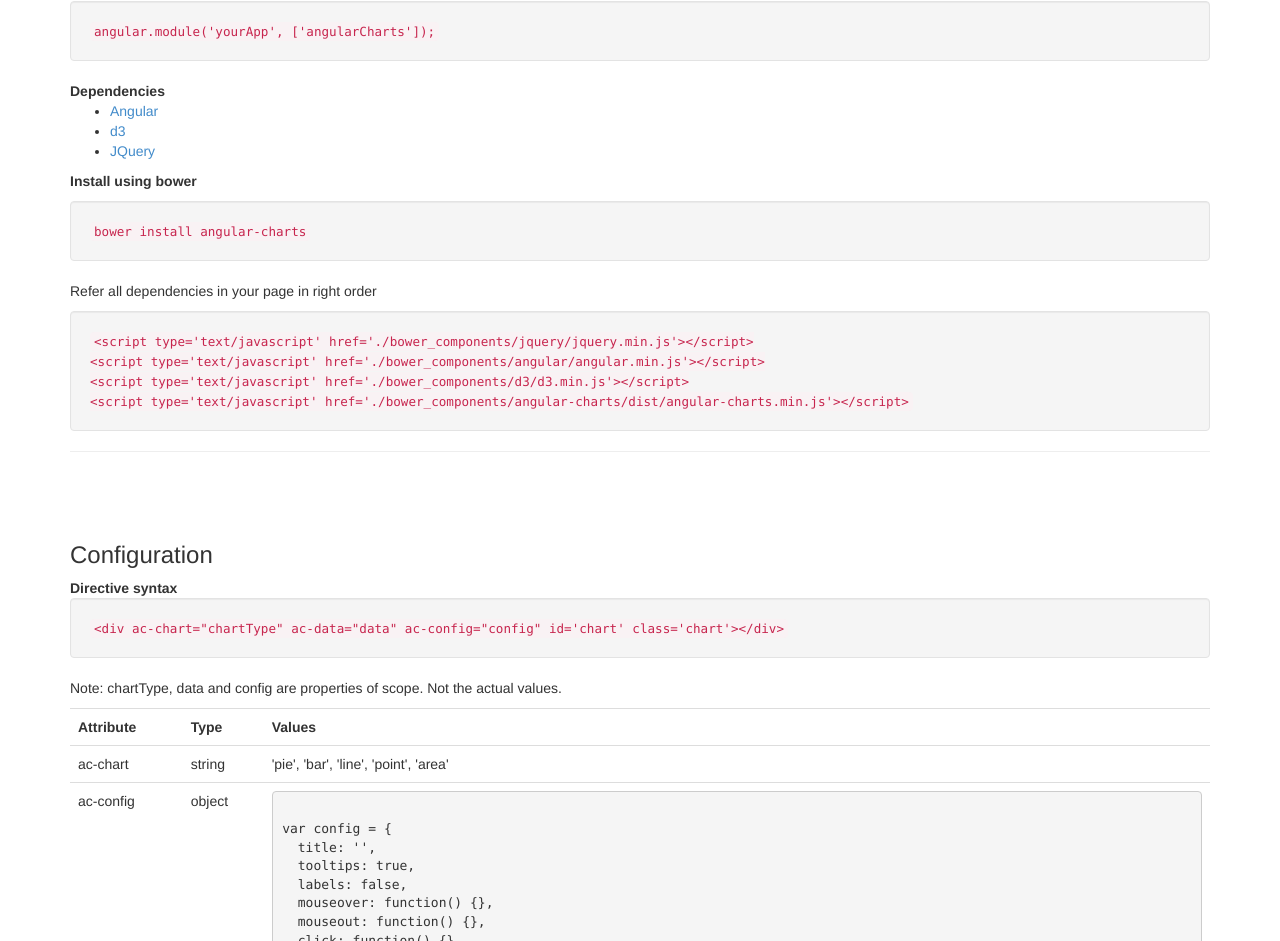
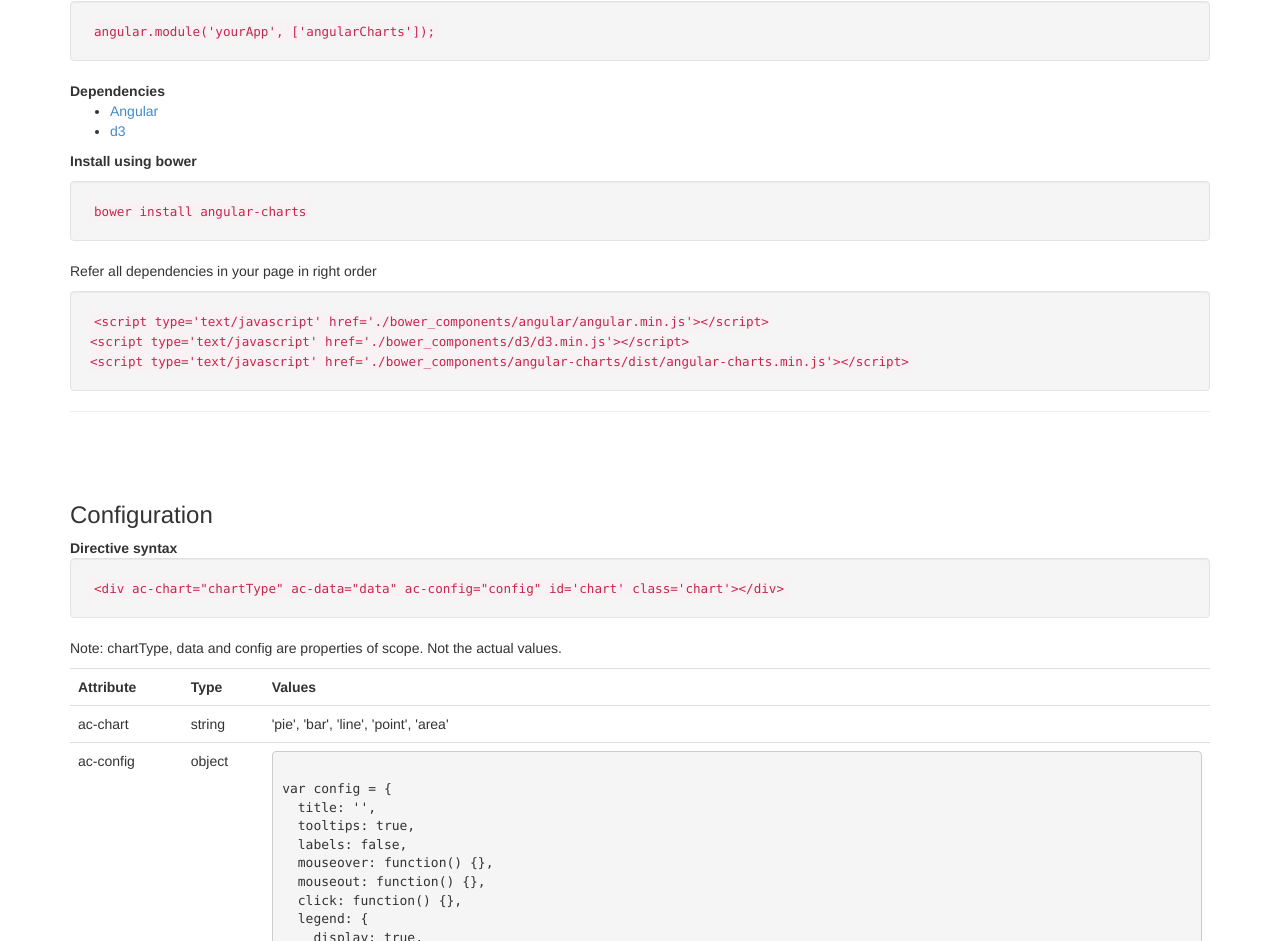
Before and after one commit to chinmaymk/angular-charts, a plain HTML site: page index.html in a window 1280 px wide. Shown: the part 1558-2499 px from the top of the page. Drawn offline with Linux system fonts and the light colour scheme.

Commit message:
Removed jQuery dependency from

```diff
--- a/index.html
+++ b/index.html
@@ -152,7 +152,6 @@
       <ul class='unstyled'>
         <li><a href="http://angularjs.org/">Angular</a></li>
         <li><a href="http://d3js.org/">d3</a></li>
-        <li><a href="http://jquery.com/">JQuery</a></li>
       </ul>
     </div>
     <p>
@@ -162,8 +161,6 @@
     <p>Refer all dependencies in your page in right order</p>
     <p class="well">
       <code>
-       &ltscript type='text/javascript' href='./bower_components/jquery/jquery.min.js'&gt&lt/script&gt
-        <br>
         &ltscript type='text/javascript' href='./bower_components/angular/angular.min.js'&gt&lt/script&gt
         <br>
         &ltscript type='text/javascript' href='./bower_components/d3/d3.min.js'&gt&lt/script&gt
```
